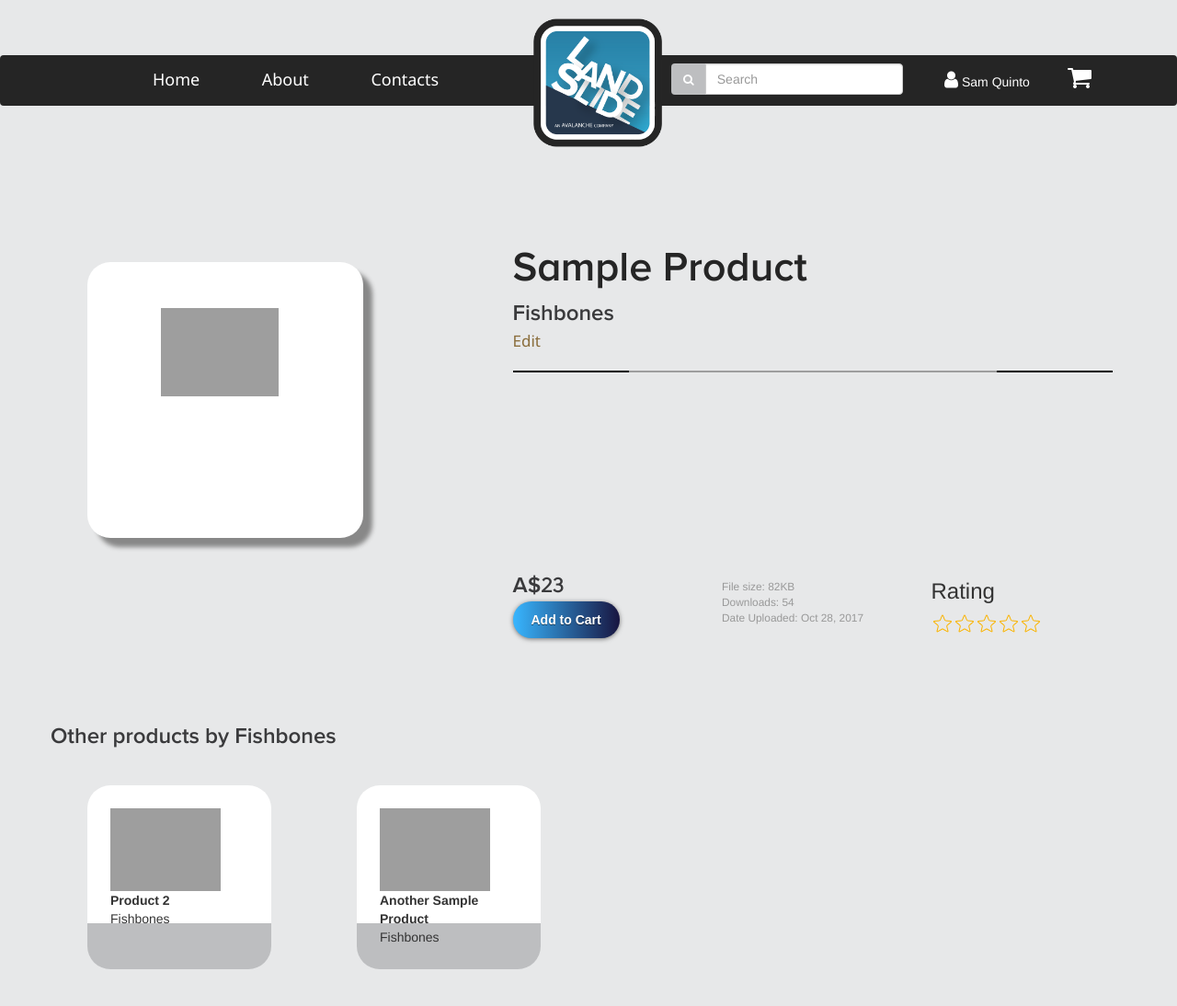
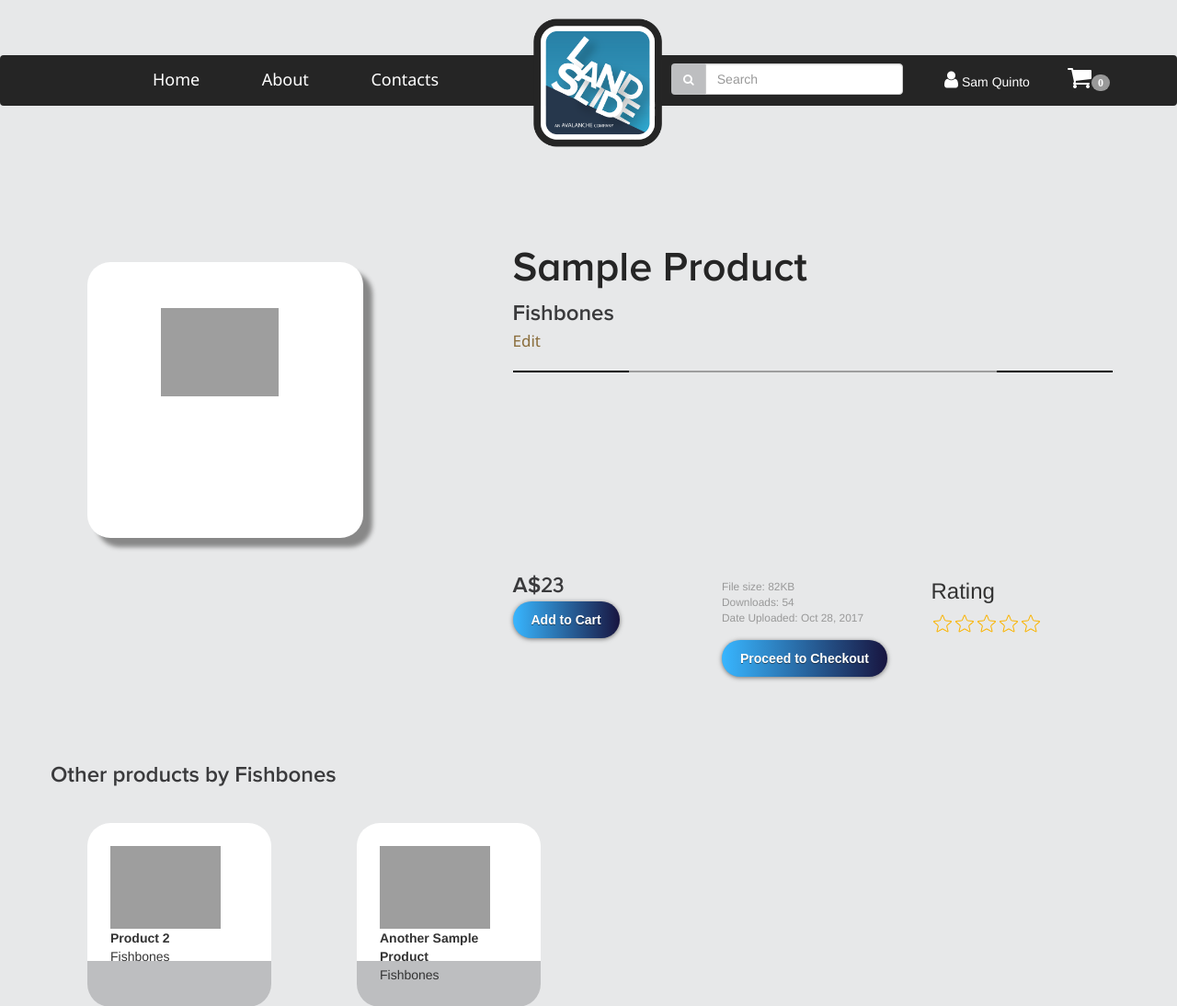
Before and after one commit to fish-bones22/landslide, a PHP site: page /product.php?id=39 in a window 1280 px wide. Shown: the top 1094 px of the page at 92% size. Run offline with PHP 8.4, Linux system fonts and the light colour scheme; data comes from the database, SQL or seed files in the repository; data that the repository does not hold is empty; some libraries are stand-ins or nearby versions; grey boxes are pictures that could not be loaded.

Commit message:
added badge and buttons in navbar and product

```diff
--- a/checkout.php
+++ b/checkout.php
@@ -83,7 +83,7 @@
                 <?php
                   if ($user->currency_amount < $total_price || isset($_REQUEST["insuff"])) {
                 ?>
-                <div class="-f-14 text-danger">You do not have anough Avacoins.</div>
+                <div class="f-14 text-danger">You do not have anough Avacoins.</div>
                 <?php
                   } // End if
                 ?>
--- a/navbar.php
+++ b/navbar.php
@@ -45,7 +45,7 @@ $user = User::getUserById($_SESSION["userid"]);
                         data-toggle="popover-cart"
                         title=" Number of Items: <?php echo count($cart->cart_items);?>"
                         data-content="Total: <?php echo $cart->getTotalPrice();?>">
-                    <i class="fa fa-shopping-cart" aria-hidden="true" style="font-size:2.0em;"></i>
+                    <i  class="fa fa-shopping-cart" aria-hidden="true" style="font-size:2.0em;"><span class="badge"><?php echo count($cart->cart_items);?></span></i>
                 </button>
             </li>
         </ul>
--- a/product.php
+++ b/product.php
@@ -82,12 +82,15 @@
 
 							} // end else
 						?>
+
                     </div>
 
 					<div class="form-group col-md-4 col-xs-12" style="margin-top:20px;">
                         <div class="text-muted small">File size: <?php echo round($prod->file_size/1024)."KB"; ?></div>
                         <div class="text-muted small">Downloads: <?php echo $prod->downloads; ?></div>
                         <div class="text-muted small">Date Uploaded: <?php echo $prod->timestamp; ?></div>
+                        <div class="lh-15">&nbsp;</div>
+						<a class="btn-landslide" href="checkout.php">Proceed to Checkout</a>
                     </div>
 
                     <!--
```
